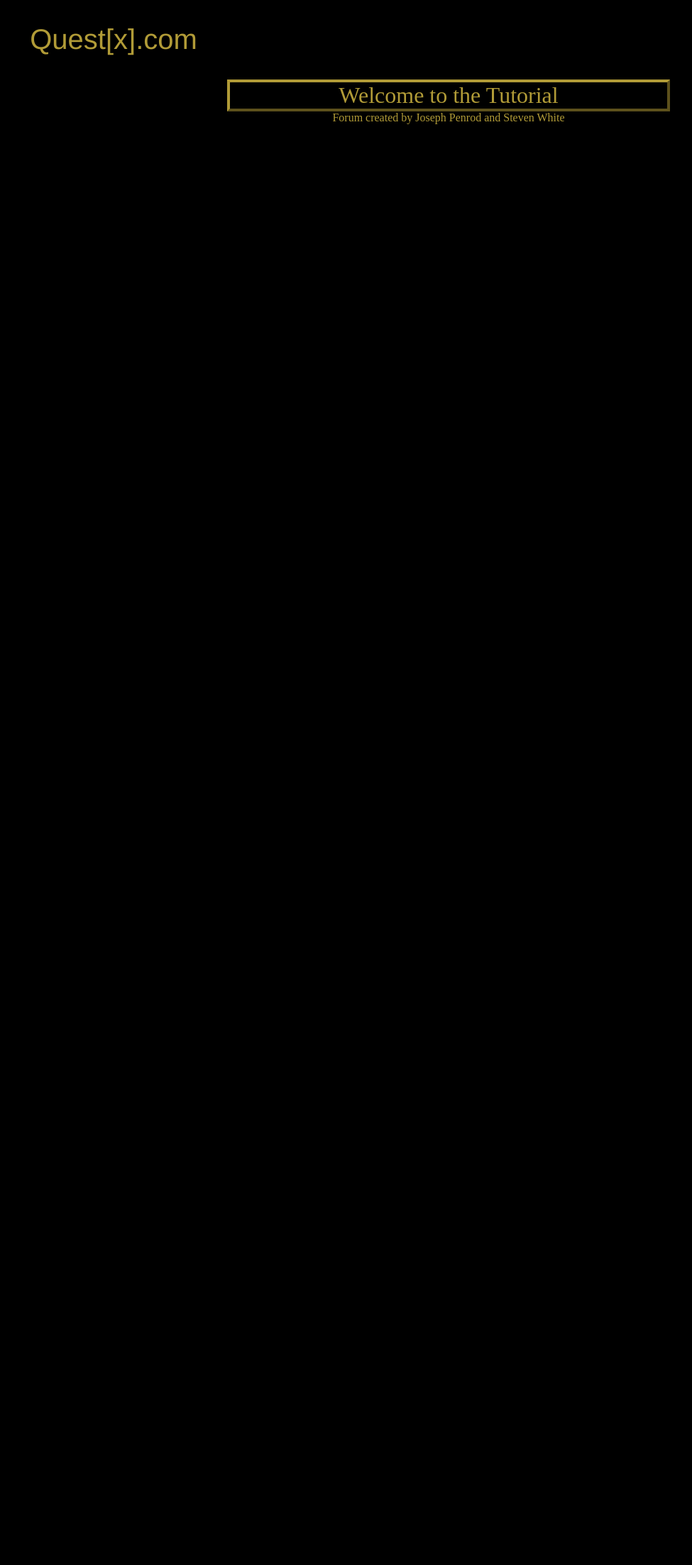
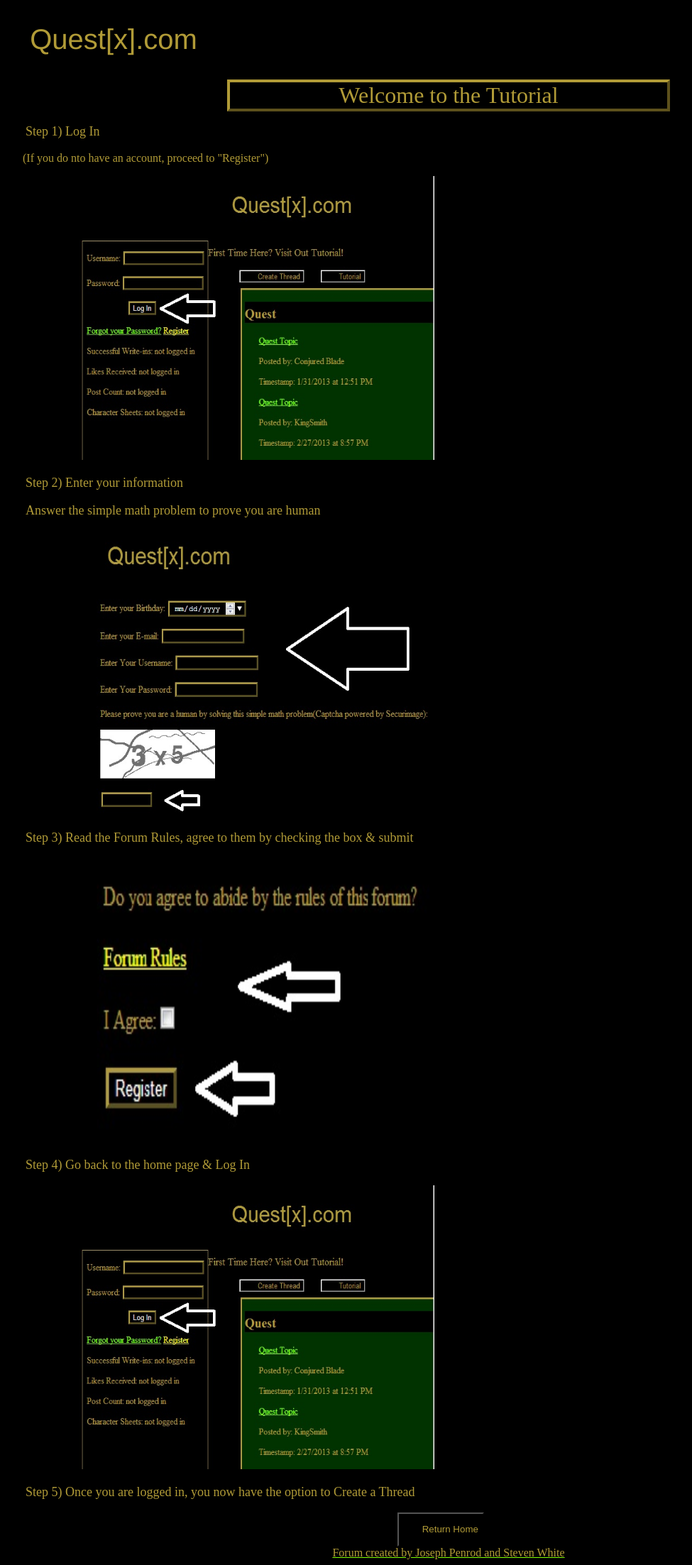
Before and after one commit to Cipnuvofli/rpg-forum, a PHP site: page /tutorial.php in a window 1280 px wide. Shown: the whole page at 71% size, without its empty margins (8-983 px from the left). Before the commit the page ends 175 px from the top, so only its background shows below. Run offline with PHP 8.4, Linux system fonts and the light colour scheme.

Commit message:
worked on the tutorial page, added inmages and instructions

```diff
--- a/tutorial.php
+++ b/tutorial.php
@@ -8,24 +8,32 @@
 </font>
 </div>
 
+<div id="steps">
+<font size="4"><p> Step 1) Log In </p><font size="3"><p>(If you do nto have an account, proceed to "Register")</p></font></font>
+<p><img border="0" style="margin-left:5em" src="Images/firstStep.jpg" alt="First" width="500" height="400"/></p>
+
+<font size="4"><p> Step 2) Enter your information </p></font>
+<font size="4"><p> Answer the simple math problem to prove you are human </p></font>
+<p><img border="0" style="margin-left:5em" src="Images/secondStep.jpg" alt="Second" width="500" height="400"/></p>
+
+<font size="4"><p> Step 3) Read the Forum Rules, agree to them by checking the box & submit </p></font>
+<p><img border="0" style="margin-left:5em" src="Images/thirdStep.jpg" alt="Third" width="500" height="400"/></p>
+
+<font size="4"><p> Step 4) Go back to the home page & Log In </p></font>
+<p><img border="0" style="margin-left:5em" src="Images/firstStep.jpg" alt="First" width="500" height="400"/></p>
+
+<font size="4"><p> Step 5) Once you are logged in, you now have the option to Create a Thread </p></font>
 
 
 
 
+</div>
+</body>
 
-
-
-
-
-
-
-
-
-
-
-
-
-
-
+<div>
+<a href = "Home.php">
+<button style="background-color:#000000;margin-left:42em" type="button";><p>Return Home</p>
+</button>
+</div>
 
 <?php include "footer.php" ?>
```
Also changed, not shown: Images/firstStep.jpg (added), Images/secondStep.jpg (added), Images/thirdStep.jpg (added).
